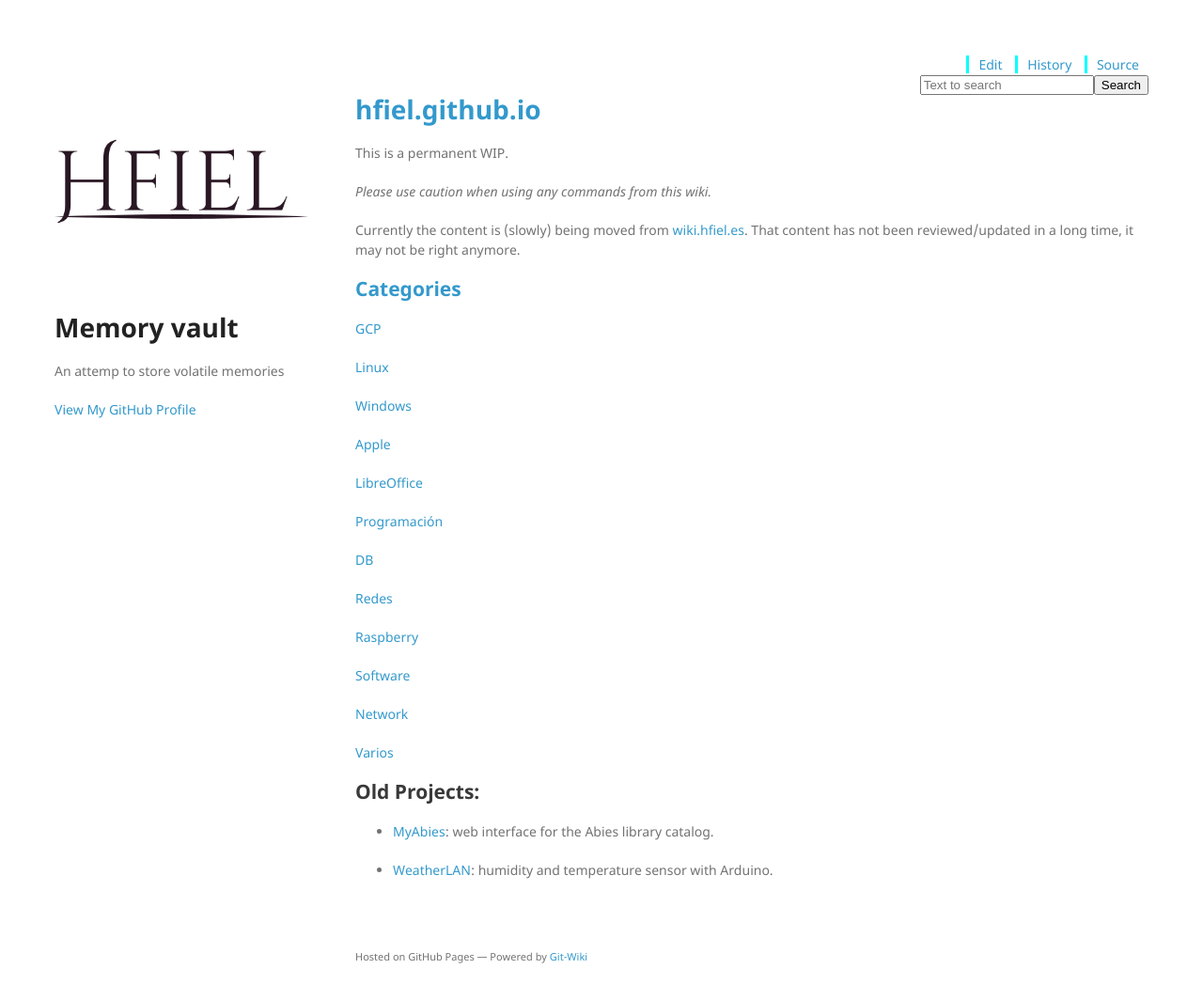
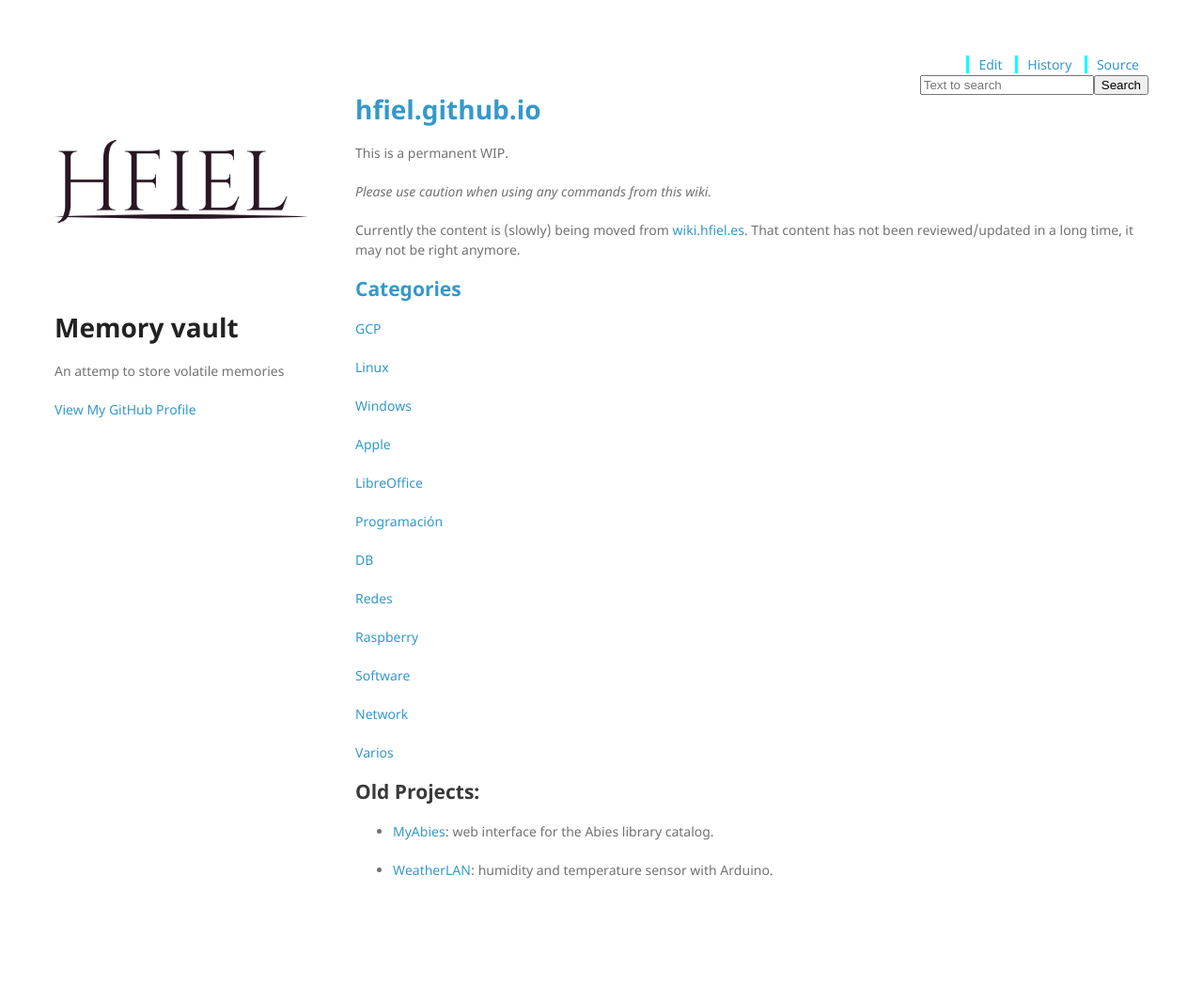
Before and after one commit to hfiel/hfiel.github.io, a Jekyll site: the page built from index.md, in a window 1280 px wide and 1064 px high. Shown: the whole window at 94% size. Built offline with Jekyll 4.4.1, drawn with Linux system fonts in a browser that asks for light colours; nearby versions of some CDN libraries; our own code applies the rules of GitHub Pages for plain Markdown files.

Commit message:
removed unused features

```diff
--- a/_layouts/default.html
+++ b/_layouts/default.html
@@ -36,14 +36,6 @@
           <p class="view"><a href="{{ site.github.owner_url }}">View My GitHub Profile</a></p>
         {% endif %}
 
-        {% if site.show_downloads %}
-          <ul class="downloads">
-            <li><a href="{{ site.github.zip_url }}">Download <strong>ZIP File</strong></a></li>
-            <li><a href="{{ site.github.tar_url }}">Download <strong>TAR Ball</strong></a></li>
-            <li><a href="{{ site.github.repository_url }}">View On <strong>GitHub</strong></a></li>
-          </ul>
-        {% endif %}
-
       {% if site.custom_sidebar %}
           {% include sidebar.html %}
       {% endif %}
@@ -65,27 +57,12 @@
           <span class="tools-element"><a target="_blank" href="{{ site.github.repository_url }}/blob/{{site.git_branch}}{{page.folder}}{{url | remove: '.html' | append: '.md'}}">Source</a></span>
         {% endif %}
 
-        {% if site.google_cse_token %}
-          <script>
-          (function() {
-            var cx = "{{site.google_cse_token}}";
-            var gcse = document.createElement('script');
-            gcse.type = 'text/javascript';
-            gcse.async = true;
-            gcse.src = 'https://cse.google.com/cse.js?cx=' + cx;
-            var s = document.getElementsByTagName('script')[0];
-            s.parentNode.insertBefore(gcse, s);
-          })();
-          </script>
-          <gcse:search></gcse:search>
-        {% else %}
           <form method="GET" action="{{ site.github.repository_url }}/search">
             {% if site.use_github_wiki %}
               <input type="hidden" name="type" value="Wikis">
             {% endif %}
             <input type="text" name="q" placeholder="Text to search"><input type="submit" value="Search">
           </form>
-        {% endif %}
       </div>
 
       <div id="toc"></div>
@@ -94,39 +71,15 @@
         {{ content }}
       </div>
 
-      {% if site.comments %}
-          {% include comments.html %}
-      {% endif %}
-
       </section>
       <footer>
         {% if site.custom_footer %}
             {% include footer.html %}
         {% endif %}
 
-        {% if site.github.is_project_page %}
-        <p>This project is maintained by <a href="{{ site.github.owner_url }}">{{ site.github.owner_name }}</a></p>
-        {% endif %}
-        <p><small>Hosted on GitHub Pages &mdash; Powered by <a href="https://github.com/Drassil/git-wiki">Git-Wiki</a> </p>
-        {% if site.github.is_project_page %}
-          <p class="view"><a href="{{ site.github.repository_url }}">View the Project on GitHub <small>{{ github_name }}</small></a></p>
-        {% endif %}
       </footer>
     </div>
     <script src="{{ '/assets/js/scale.fix.js' | relative_url }}"></script>
-
-
-    {% if site.google_analytics %}
-    <script>
-        (function(i,s,o,g,r,a,m){i['GoogleAnalyticsObject']=r;i[r]=i[r]||function(){
-        (i[r].q=i[r].q||[]).push(arguments)},i[r].l=1*new Date();a=s.createElement(o),
-        m=s.getElementsByTagName(o)[0];a.async=1;a.src=g;m.parentNode.insertBefore(a,m)
-        })(window,document,'script','https://www.google-analytics.com/analytics.js','ga');
-
-        ga('create', '{{ site.google_analytics }}', 'auto');
-        ga('send', 'pageview');
-    </script>
-    {% endif %}
 
     <script type="text/javascript">
         $(document).ready(function() {
```
